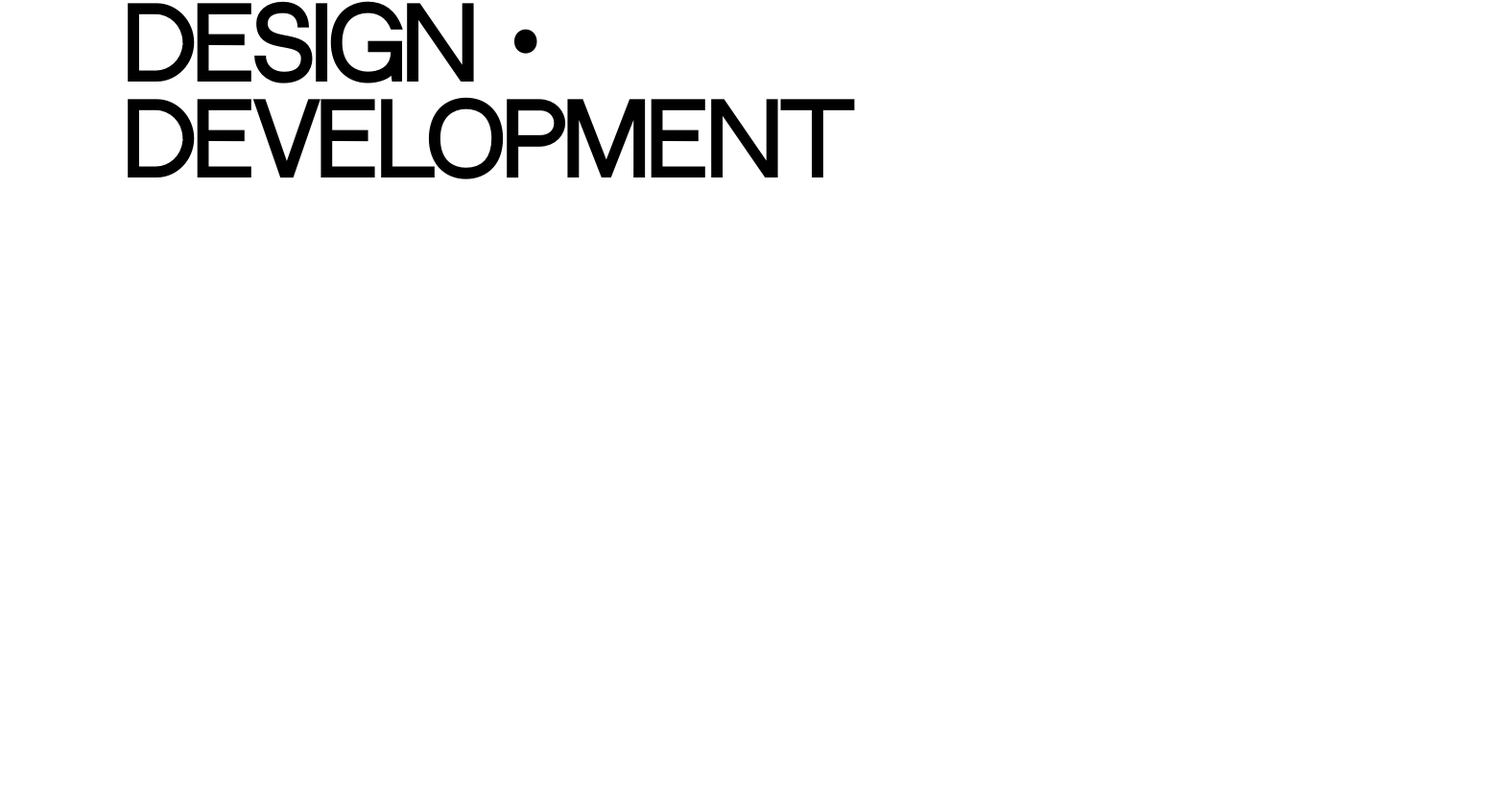
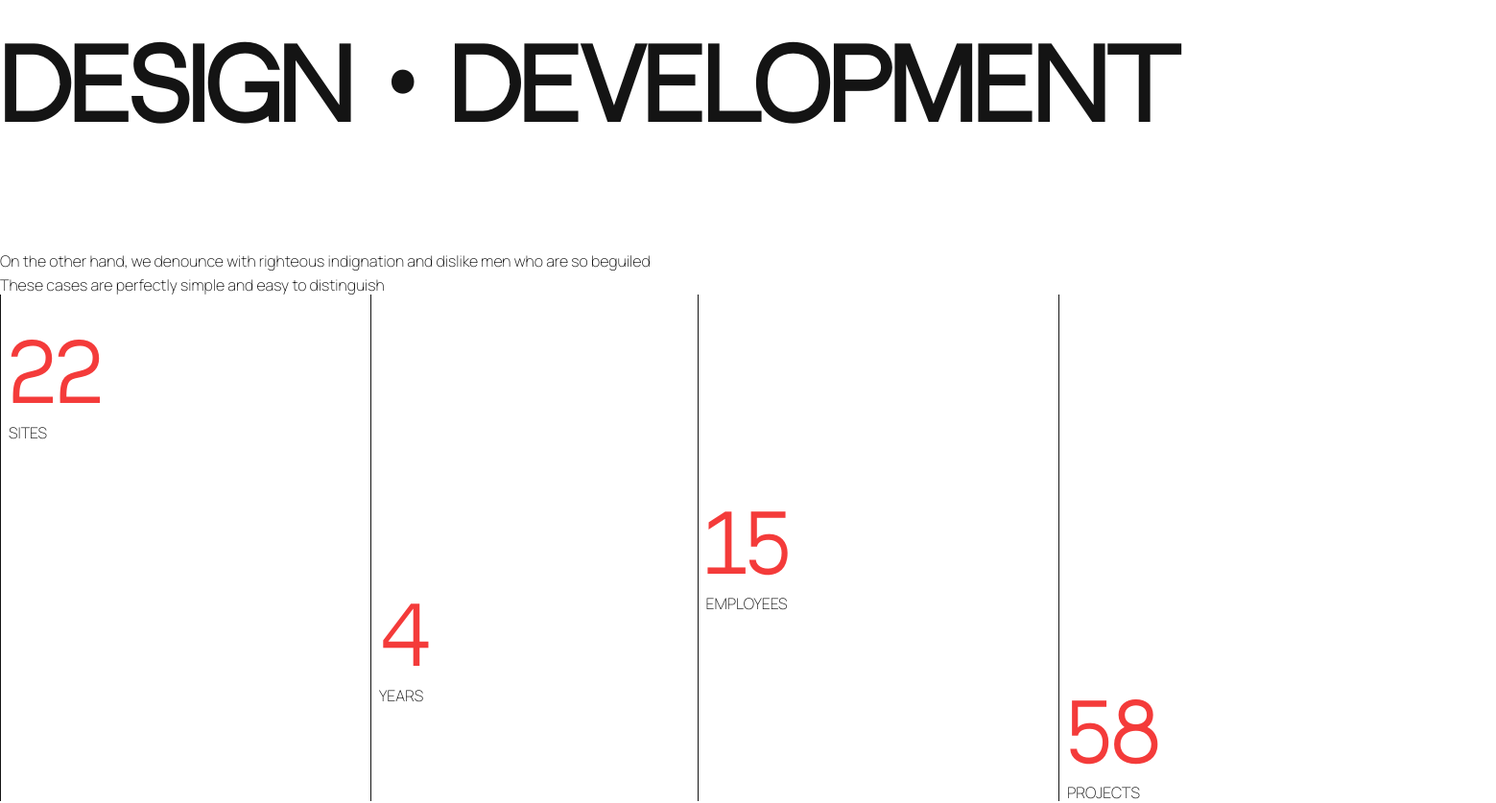
Before and after one commit to FatykovKirill/IskraTest, a website built with webpack: page index.html in a window 1280 px wide. Shown: the part 82-919 px from the top of the page at 96% size, 1559 px wide, since content can reach past the window. Before the commit the page ends 800 px from the top, so only its background shows below. Built offline with nearby package versions, Linux system fonts and the light colour scheme.

Commit message:
Update header

```diff
--- a/index.html
+++ b/index.html
@@ -13,6 +13,34 @@
                 <div class="header__title">
                     <img alt="logo-desktop" class="header__logo">
                     <h1 class="h1 header__title">DESIGN &#8226; DEVELOPMENT</h1>
+                </div>
+                <div class="header__body">
+                    <div class="header__info">
+                        <div class="header__text text">
+                            <p>On the other hand, we denounce with righteous indignation and dislike men who are so
+                                beguiled</p>
+                            <p>These cases are perfectly simple and easy to distinguish</p>
+                        </div>
+
+                        <div class="header__statistic">
+                            <div class="header__statistic-item">
+                                <div class="header__statistic-number h2">22</div>
+                                <div class="header__statistic-name text">sites</div>
+                            </div>
+                            <div class="header__statistic-item">
+                                <div class="header__statistic-number h2">4</div>
+                                <div class="header__statistic-name text">years</div>
+                            </div>
+                            <div class="header__statistic-item">
+                                <div class="header__statistic-number h2">15</div>
+                                <div class="header__statistic-name text">employees</div>
+                            </div>
+                            <div class="header__statistic-item">
+                                <div class="header__statistic-number h2">58</div>
+                                <div class="header__statistic-name text">projects</div>
+                            </div>
+                        </div>
+                    </div>
                 </div>
             </div>
         </div>
--- a/src/style/components/_container.scss
+++ b/src/style/components/_container.scss
@@ -1,5 +1,4 @@
 .container {
 	max-width: 1664px;
 	margin: 0 auto;
-	padding: 0 128px;
 }
--- a/src/style/core/_typography.scss
+++ b/src/style/core/_typography.scss
@@ -1,4 +1,19 @@
 .h1 {
 	font-family: 'Neutral Face';
 	font-size: $font-size-h1;
+	text-transform: uppercase;
+	line-height: 110%;
 }
+
+.h2 {
+	font-family: 'Neutral Face';
+	font-size: $font-size-h2;
+	text-transform: uppercase;
+	line-height: 110%;
+}
+
+.text {
+	font-family: 'Manrope';
+	font-size: $font-size-text;
+	line-height: 110%;
+}
--- /dev/null
+++ b/src/style/layout/_body.scss
@@ -0,0 +1,3 @@
+body {
+	color: $color-black;
+}
--- a/src/style/layout/_header.scss
+++ b/src/style/layout/_header.scss
@@ -0,0 +1,63 @@
+.header__content {
+	display: flex;
+	flex-direction: column;
+	gap: 37px;
+}
+
+.header__title {
+	display: flex;
+	flex-direction: column;
+	gap: 44px;
+}
+
+.header__logo {
+	align-self: flex-end;
+}
+
+.header__body {
+	display: flex;
+}
+
+.header__text {
+	padding-top: 77px;
+	display: flex;
+	flex-direction: column;
+	gap: 8px;
+}
+
+.header__statistic {
+	display: flex;
+	gap: 279px;
+}
+
+.header__statistic-item {
+	display: flex;
+	flex-direction: column;
+	gap: 4px;
+	padding-left: 8px;
+	border-left: 1px solid $color-black;
+}
+
+.header__statistic-item:nth-child(1) {
+	padding-top: 44px;
+}
+
+.header__statistic-item:nth-child(2) {
+	padding-top: 318px;
+}
+
+.header__statistic-item:nth-child(3) {
+	padding-top: 222px;
+}
+
+.header__statistic-item:nth-child(4) {
+	padding-top: 419px;
+}
+
+.header__statistic-number {
+	color: $color-red;
+}
+
+.header__statistic-name {
+	text-transform: uppercase;
+}
--- a/src/style/layout/_index.scss
+++ b/src/style/layout/_index.scss
@@ -1 +1,2 @@
+@import 'body';
 @import './header';
```
